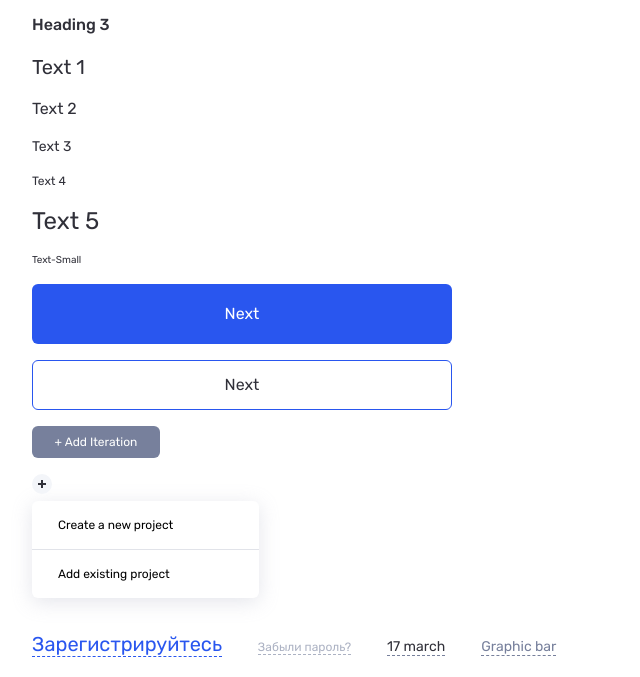
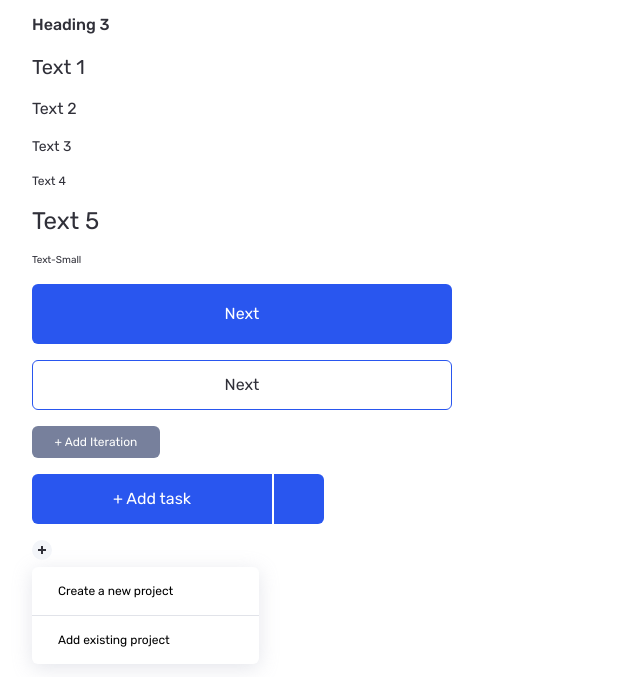
Before and after one commit to AdrianRazor/if_team, a website: page src/index.html in a window 1280 px wide. Shown: the part 123-800 px from the top of the page, without its empty margins (0-640 px from the left). Drawn offline with Linux system fonts and the light colour scheme.

Commit message:
added "+ Add Task" button

```diff
--- a/src/index.html
+++ b/src/index.html
@@ -25,7 +25,15 @@
     <div class="mr-8 mb-8">
       <button class="btn-primary w-105 h-15 mb-4">Next</button>
       <button class="btn-secondary w-105 h-13 mb-4">Next</button>
-      <button class="btn-add w-32 h-8 mb-4">+ Add Iteration</button>
+      <button class="btn-add-1 w-32 h-8 mb-4">+ Add Iteration</button>
+      <div class="flex gap-x-0.5 mb-4">
+        <button class="btn-add-2 w-60 h-13">+ Add task</button>
+        <button class="btn-arrow w-13 h-13">
+          <svg width="12" height="8">
+            <use xlink:href="img/sprite.svg#btn-arrow"></use>
+          </svg>
+        </button>
+      </div>
       <div>
         <button class="btn-plus"></button>
         <ul class="btn-plus-dropdown">
--- a/src/style.css
+++ b/src/style.css
@@ -124,7 +124,7 @@
     disabled:hover:bg-transparent;
   }
 
-  .btn-add {
+  .btn-add-1 {
     @apply block
     bg-gray-500
     rounded-md
@@ -135,6 +135,30 @@
     transition
     disabled:bg-gray-200
     disabled:text-gray-500;
+  }
+
+  .btn-add-2 {
+    @apply block
+    bg-blue-400
+    rounded-l-md
+    text-base
+    text-white
+    hover:bg-blue-700
+    transition;
+  }
+
+  .btn-arrow {
+    @apply flex
+    justify-center
+    items-center
+    bg-blue-400
+    rounded-r-md
+    hover:bg-blue-700
+    transition;
+  }
+
+  .btn-arrow svg {
+    @apply fill-white;
   }
 
   .btn-plus {
--- a/tailwind.config.js
+++ b/tailwind.config.js
@@ -99,15 +99,14 @@ module.exports = {
     },
 
     extend: {
+      spacing: {
+        13: "3.125rem",
+        15: "3.75rem",
+        105: "26.25rem",
+      },
+
       fontSize: {
         tiny: "0.625rem",
-      },
-      width: {
-        105: "26.25rem",
-      },
-      height: {
-        13: "3.125rem",
-        15: "3.75rem",
       },
       backgroundPosition: {
         "left-5.5": "1.375rem",
```
Also changed, not shown: compiled.css, src/img/sprite.svg.
